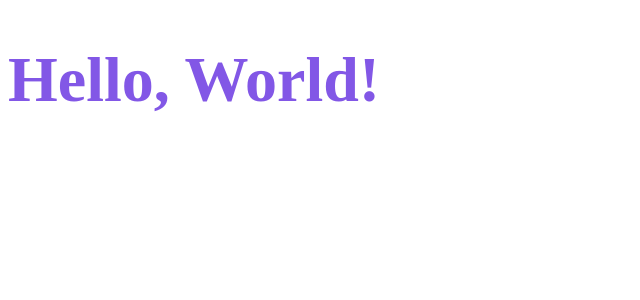
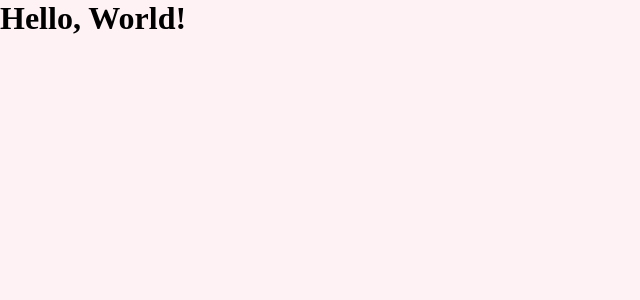
Before and after one commit to lucasleonardobs/finance-control, a React (Create React App) app: page / in a window 1280 px wide. Shown: the top 300 px of the page, without its empty margins (0-640 px from the left). Built offline with nearby package versions, Linux system fonts and the light colour scheme.

Commit message:
Create global styles

```diff
--- a/src/App.tsx
+++ b/src/App.tsx
@@ -1,14 +1,10 @@
-import styled from 'styled-components';
-
-const Title = styled.h1`
-  font-size: 64px;
-  color: #8257e6;
-`
+import { GlobalStyle } from "./styles/global";
 
 export function App() {
   return (
     <div className="App">
-      <Title>Hello, World!</Title>
+      <h1>Hello, World!</h1>
+      <GlobalStyle />
     </div>
   );
 };
--- /dev/null
+++ b/src/styles/global.ts
@@ -0,0 +1,46 @@
+import { createGlobalStyle } from "styled-components";
+
+export const GlobalStyle = createGlobalStyle`
+    :root {
+        --background: #FEF2F5;
+        --shape: #FFFFFF;
+
+        --red: #E52E40;
+        --blue: #5429CC;
+
+        --blue-light: #6933FF;
+
+        --text-title: #363F5F;
+        --text-body: #969CB3;
+    }
+
+    * {
+        margin: 0;
+        padding: 0;
+        box-sizing: border-box;
+    }
+
+    html {
+        @media (max-width: 1080px) {
+            font-size: 93.75%;
+        }
+
+        @media (max-width: 720px) {
+            font-size: 87.5%;
+        }
+    }
+
+    body {
+        background: var(--background);
+        -webkit-font-smoothing: antialiased;
+    }
+
+    button {
+        cursor: pointer;
+    }
+
+    [disabled] {
+        opacity: 0.6;
+        cursor: not-allowed;
+    }
+`
```
